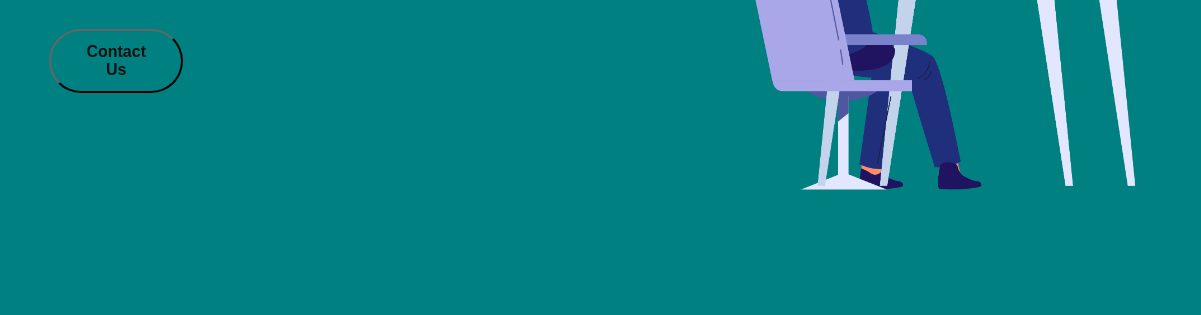
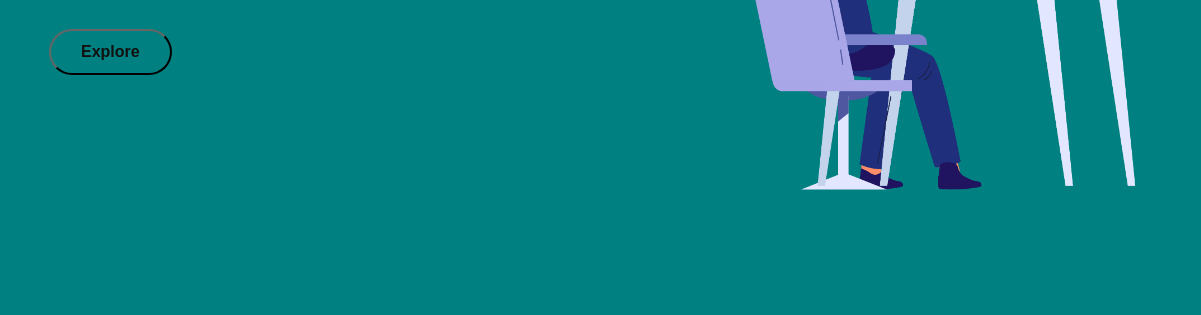
Before and after one commit to TizonX/business_consultancy, a plain HTML site: page index.html in a window 1280 px wide. Shown: the part 485-800 px from the top of the page, 79-1280 px from the left. Drawn offline with nearby package versions, Linux system fonts and the light colour scheme.

Commit message:
Update index.html

```diff
--- a/index.html
+++ b/index.html
@@ -155,7 +155,7 @@
                 <p class="main_p">This content is writing just for <span style="color: rgb(137, 206, 252);">demo
                         purpose</span>, we are not going to include this in
                     the website </p>
-                <button class="main_contact">Contact Us</button>
+                <button class="main_contact">Explore</button>
             </div>
             <div class="main_img">
                 <img src="expo.png" alt="">
```
